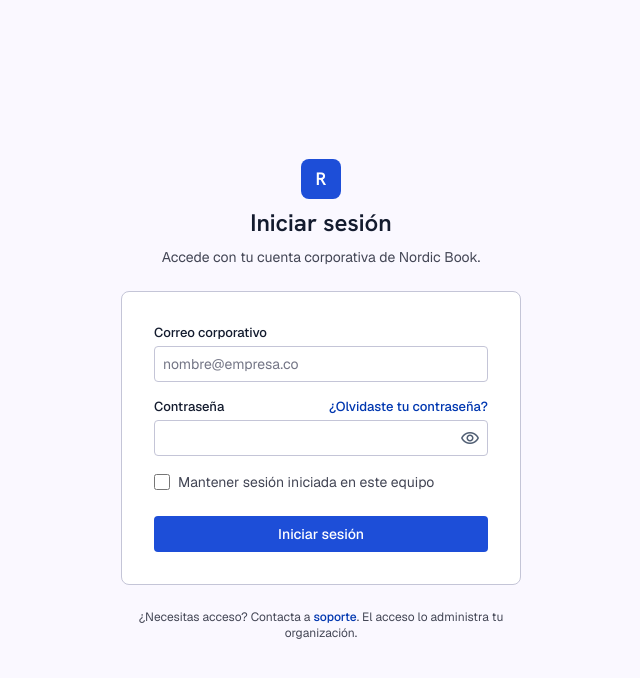
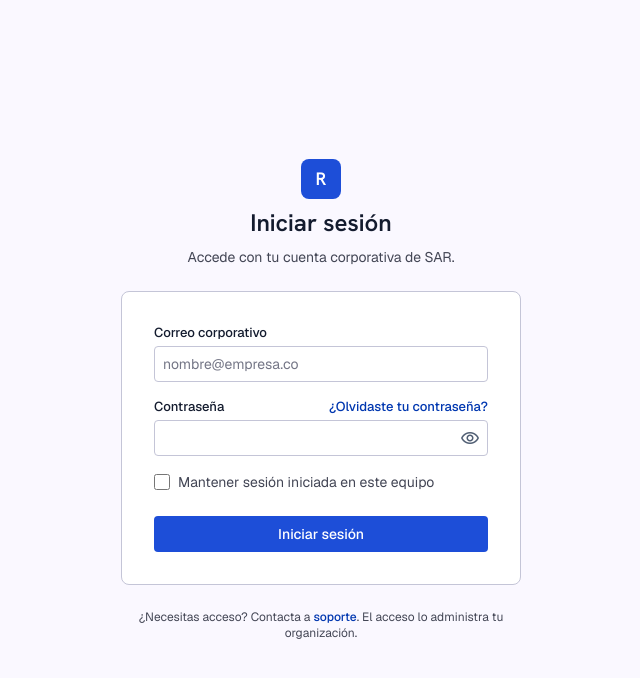
Before and after one commit to carlos98dan/sar, an Angular app: page /login in a window 1280 px wide. Shown: the top 678 px of the page, without its empty margins (319-959 px from the left). Built offline with nearby package versions, Linux system fonts and the light colour scheme.

Commit message:
refactor: se renombra el proyecto

```diff
--- a/src/app/components/layout/app-shell/app-shell.ts
+++ b/src/app/components/layout/app-shell/app-shell.ts
@@ -29,7 +29,7 @@ export class AppShell {
   /** Toma el `data.title` de la ruta más profunda que lo defina. */
   private currentTitle(): string {
     let route: ActivatedRouteSnapshot | null = this.router.routerState.snapshot.root;
-    let title = 'Nordic Book';
+    let title = 'SAR';
     while (route) {
       title = route.data['title'] ?? title;
       route = route.firstChild;
--- a/src/app/components/layout/sidebar/sidebar.html
+++ b/src/app/components/layout/sidebar/sidebar.html
@@ -3,7 +3,7 @@
     <span class="flex h-8 w-8 shrink-0 items-center justify-center rounded bg-primary-container font-headline text-headline-sm text-on-primary" aria-hidden="true">R</span>
     @if (!collapsed()) {
       <div class="min-w-0 flex-1">
-        <p class="font-headline text-headline-sm text-on-surface">Nordic Book</p>
+        <p class="font-headline text-headline-sm text-on-surface">SAR</p>
         @if (organization(); as state) {
           @if (state.status === 'ready') {
             <p class="truncate text-label-sm text-secondary">{{ state.data.name }}</p>
--- a/src/app/components/layout/topbar/topbar.html
+++ b/src/app/components/layout/topbar/topbar.html
@@ -12,7 +12,7 @@
 
   <div class="flex min-w-0 flex-1 flex-col">
     <nav aria-label="Breadcrumb" class="hidden text-label-sm text-secondary sm:block">
-      Nordic Book / <span class="text-on-surface-variant">{{ title() }}</span>
+      SAR / <span class="text-on-surface-variant">{{ title() }}</span>
     </nav>
     <h2 class="truncate font-headline text-headline-md text-on-surface sm:hidden">{{ title() }}</h2>
   </div>
--- a/src/app/pages/auth/login/login.html
+++ b/src/app/pages/auth/login/login.html
@@ -1,4 +1,4 @@
-<app-auth-layout title="Iniciar sesión" description="Accede con tu cuenta corporativa de Nordic Book.">
+<app-auth-layout title="Iniciar sesión" description="Accede con tu cuenta corporativa de SAR.">
   <app-section-card padding="xl">
     @if (errorMessage()) {
       <app-alert class="mb-space-md" tone="danger" icon="error" dense>{{ errorMessage() }}</app-alert>
--- a/src/index.html
+++ b/src/index.html
@@ -2,7 +2,7 @@
 <html lang="es">
 <head>
   <meta charset="utf-8">
-  <title>Nordic Book</title>
+  <title>SAR</title>
   <base href="/">
   <meta name="viewport" content="width=device-width, initial-scale=1">
   <link rel="icon" type="image/x-icon" href="favicon.ico">
```
Also changed, not shown: 1 other file (tests, documents, lock files or other folders).
